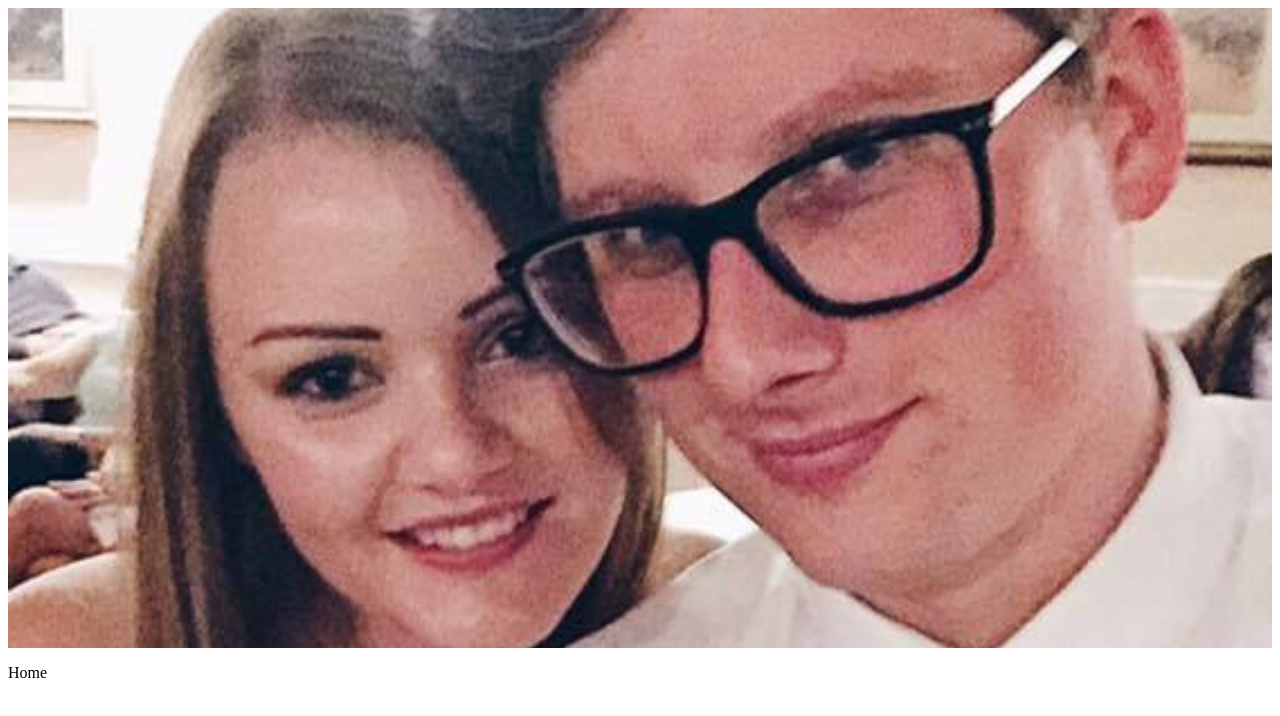
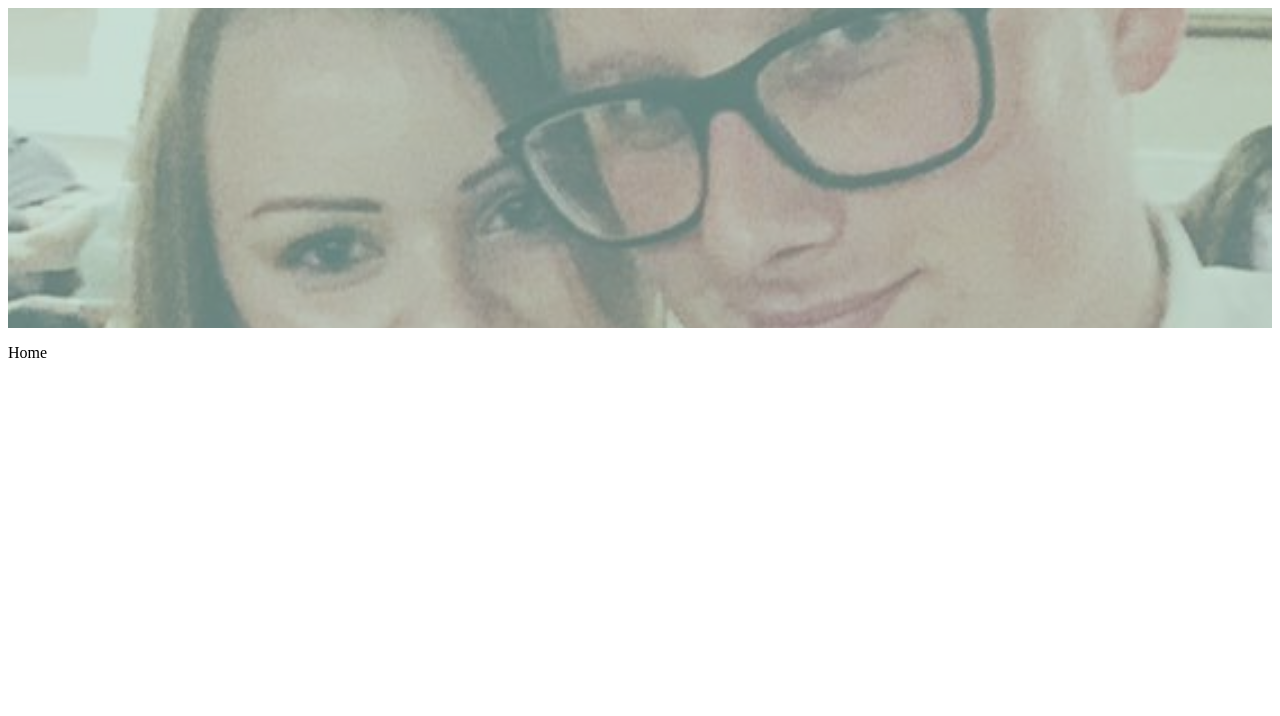
Before and after one commit to generalstephen1/danfionawedding, a Gatsby site: page / in a window 1280 px wide. Built offline with nearby package versions, Linux system fonts and the light colour scheme; Gatsby itself is replaced by a stand-in of ours.

Commit message:
typset props and better styles

```diff
--- a/src/components/FullWidthImage.jsx
+++ b/src/components/FullWidthImage.jsx
@@ -3,15 +3,22 @@ import PropTypes from "prop-types"
 
 import '../style/fullWidthImages.scss'
 
+const propTypes = {
+    imageClass: PropTypes.string.isRequired,
+    filterClass: PropTypes.string,
+    customStyles: PropTypes.string,
+}
+
 const FullWidthImage = (props) => {
-    const classes = `full-width-image ${props.imageClass}`
+    const imgClasses = `full-width-image ${props.imageClass}`
     const filterClasses = `img-filter ${props.filterClass}`
     return (
-        <div>
-            <div className={classes} style={props.customStyles}></div>
+        <div style={{position: 'relative'}}>
             <div className={filterClasses}></div>
+            <div className={imgClasses} style={props.customStyles}></div>
         </div>
     )
 }
 
+FullWidthImage.propTypes = propTypes
 export default FullWidthImage;
--- a/src/components/Header.jsx
+++ b/src/components/Header.jsx
@@ -1,5 +1,4 @@
 import React from "react"
-import PropTypes from "prop-types"
 import Link from "gatsby-link"
 import ConnectedCounter from "../containers/Counter"
 import { connect } from "react-redux"
--- a/src/html.js
+++ b/src/html.js
@@ -37,7 +37,7 @@ class Html extends Component {
           <meta httpEquiv="X-UA-Compatible" content="IE=edge" />
           <meta name="viewport" content="width=device-width, initial-scale=1.0" />
           <title>Dan and Fiona</title>
-          <link href="https://fonts.googleapis.com/css?family=Roboto|Slabo+27px" rel="stylesheet"/>
+          <link href="https://fonts.googleapis.com/css?family=Open+Sans|Tangerine" rel="stylesheet">
           {css}
         </head>
 
--- a/src/pages/index.js
+++ b/src/pages/index.js
@@ -6,7 +6,6 @@ const Home = () => {
 
     const customImageStyles = {
         backgroundPositionY: '40%',
-        height: '40em',
     };
 
     return (
--- a/src/style/_variables.scss
+++ b/src/style/_variables.scss
@@ -20,7 +20,8 @@ $link-colour:           $palette-dark-grey;
 /*
  * BACKGROUNDS
  */
-$header-bg:             $palette-mint-green;
+$header-bg:             $palette-off-white;
+$header-border:         $palette-mint-green;
 
 
 
--- a/src/style/base.scss
+++ b/src/style/base.scss
@@ -2,13 +2,12 @@
 
 body {
     margin: 0;
-    font-family: 'Roboto', sans-serif;
+    font-family: 'Open Sans', sans-serif;
 }
 
 h1, h2, h3, h4 {
-    font-family: 'Slabo 27px', serif;
+    font-family: 'Tangerine', cursive;
 }
-
 a {
     text-decoration: none;
     color: $link-colour;
--- a/src/style/fullWidthImages.scss
+++ b/src/style/fullWidthImages.scss
@@ -1,3 +1,5 @@
+@import "_variables";
+
 .full-width-image {
     width: 100%;
     height: 20em;
@@ -19,12 +21,14 @@
 */
 
 .img-filter {
-    mouse-events: none;
     width: 100%;
     height: 100%;
-    opacity: 0.5;
+    opacity: 0.6;
+    position: absolute;
+    top: 0;
+    left: 0;
 
     &__dots {
-        background-color: blue;
+        background-color: $palette-mint-green;
     }
 }
```
Also changed, not shown: src/pages/Venue.js (+11 -0 lines), src/style/header.scss (+5 -3 lines), 1 other file.
